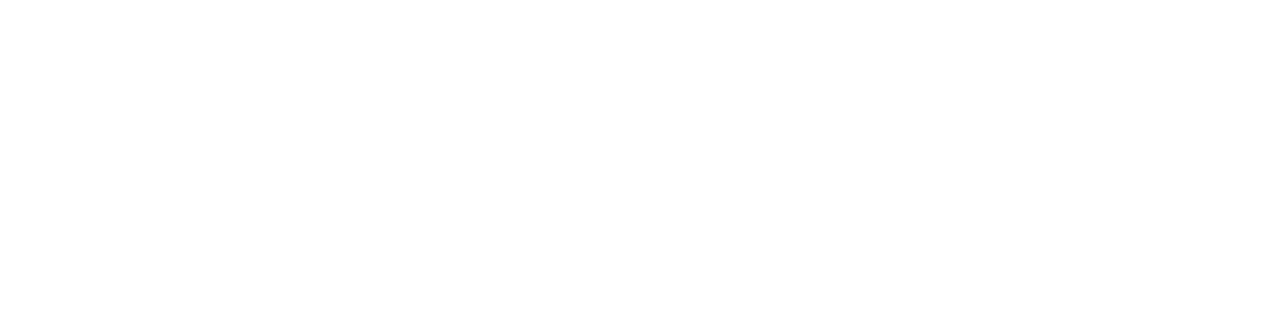
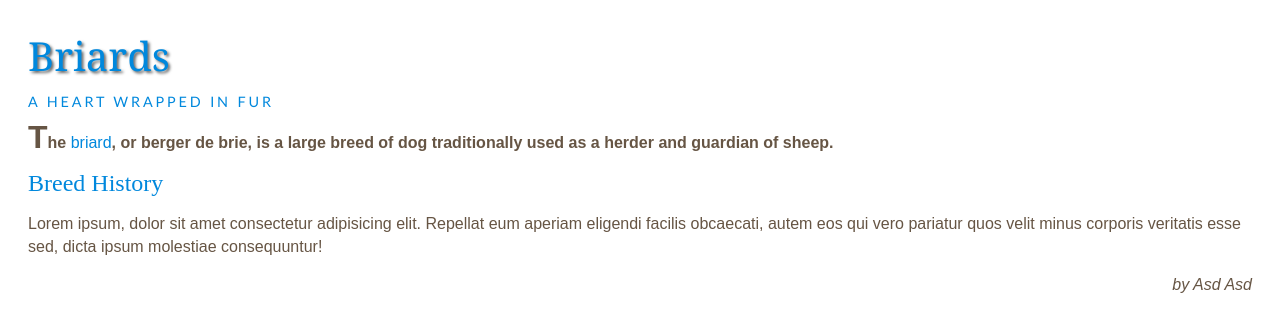
Before and after one commit to stefanrammo/TTHK_HTML_CSS, a plain HTML site: page Chapter12/index.html in a window 1280 px wide. Drawn offline with Linux system fonts and the light colour scheme.

Commit message:
Chapter 12

```diff
--- a/Chapter12/index.html
+++ b/Chapter12/index.html
@@ -1,11 +1,71 @@
 <!DOCTYPE html>
 <html lang="en">
+
 <head>
     <meta charset="UTF-8">
     <meta name="viewport" content="width=device-width, initial-scale=1.0">
     <title>Document</title>
+    <style type="text/css">
+        body {
+            padding: 20px;
+        }
+        h1, h2, h3, a {
+            font-weight: normal;
+            color: #0088dd;
+            margin: 0px;
+        }
+        h1 {
+            font-family: Georgia, 'Times New Roman', Times, serif;
+            font-size: 250%;
+            text-shadow: 2px 2px 3px #666666;
+            padding-bottom: 10px;
+        }
+        h2 {
+            font-family: 'Gill Sans', 'Gill Sans MT', 'Calibri', 'Trebuchet MS', sans-serif;
+            font-size: 90%;
+            text-transform: uppercase;
+            letter-spacing: 0.2em;
+        }
+        h3 {
+            font-size: 150%;
+        }
+        p {
+            font-family: Arial, Helvetica, sans-serif;
+            line-height: 1.4em;
+            color: #665544;
+        }
+        p.intro::first-line {
+            font-weight: bold;
+        }
+        p.intro::first-letter {
+            font-size: 200%;
+        }
+        .credits {
+            font-style: italic;
+            text-align: right;
+        }
+        a {
+            text-decoration: none;
+        }
+        a:hover {
+            text-decoration: underline;
+        }
+        a:visited {
+            color: brown;
+        }
+    </style>
 </head>
+
 <body>
+    <h1>Briards</h1>
+    <h2>A Heart wrapped in fur</h2>
+    <p class="intro">The <a class="breed" href="https://en.wikipedia.org/wiki/Briard">briard</a>,
+        or berger de brie, is a large breed of dog traditionally used as a herder and guardian of sheep.</p>
+    <h3>Breed History</h3>
+    <p>Lorem ipsum, dolor sit amet consectetur adipisicing elit. Repellat eum aperiam eligendi facilis obcaecati, autem
+        eos qui vero pariatur quos velit minus corporis veritatis esse sed, dicta ipsum molestiae consequuntur!
+    </p>
+    <p class="credits">by Asd Asd</p>
+</body>
 
-</body>
 </html>
```
